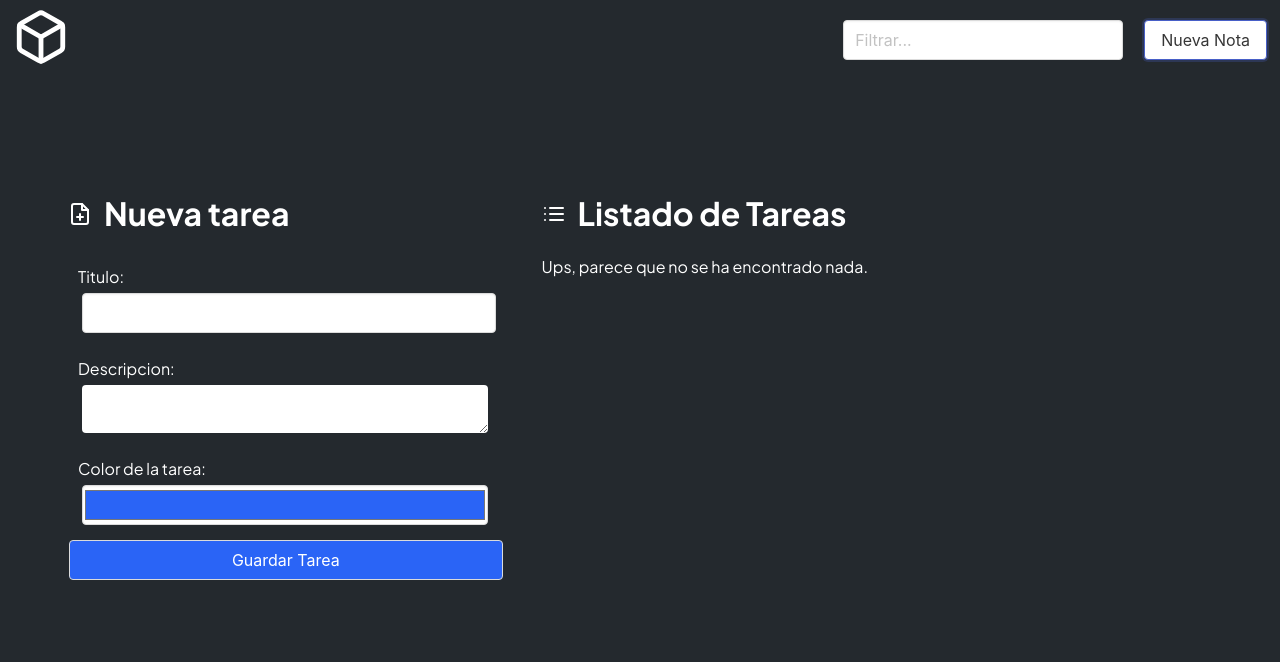
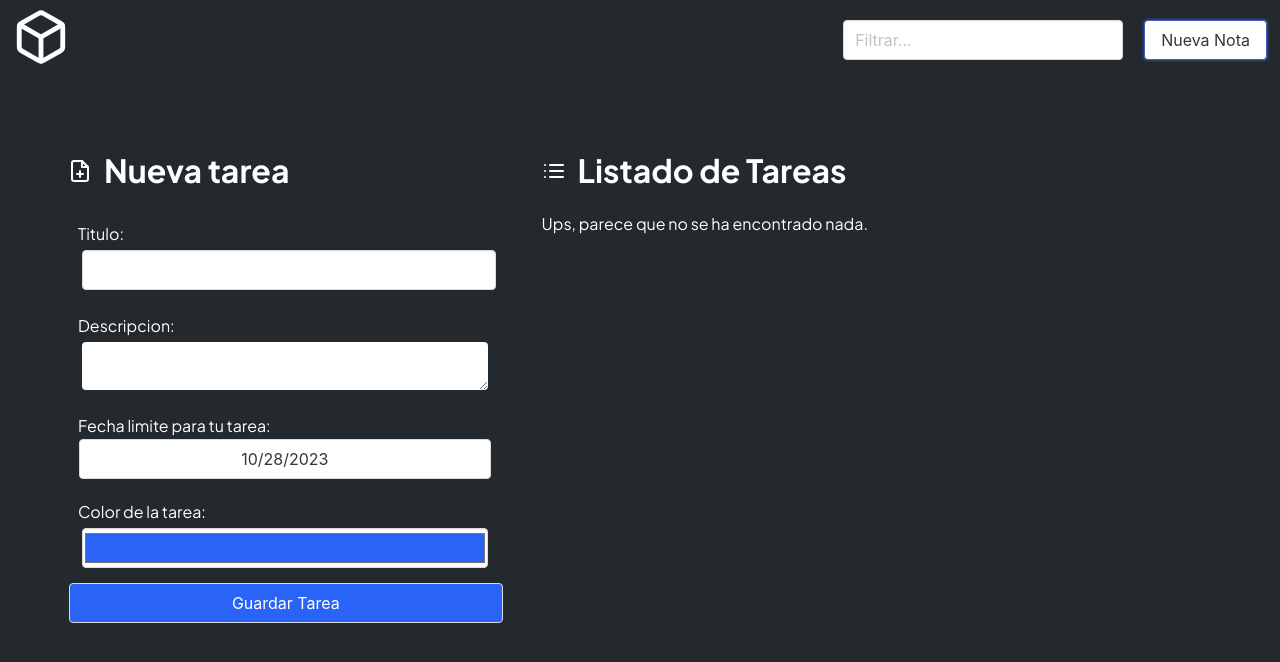
Before and after one commit to SantiagoCode/Todo-ReactApp, a React (Vite) app: page / in a window 1280 px wide. Both pictures are taken after a click on the button "Nueva Tarea". Shown: the top 662 px of the page. Built offline with nearby package versions, Linux system fonts and the light colour scheme.

Commit message:
Support to limitdate al tasks and use of react calendar

```diff
--- a/package.json
+++ b/package.json
@@ -12,6 +12,7 @@
   "dependencies": {
     "bulma": "^0.9.4",
     "react": "^18.2.0",
+    "react-calendar": "^4.7.0",
     "react-dom": "^18.2.0",
     "react-feather": "^2.0.10",
     "react-hot-toast": "^2.4.1",
--- a/src/assets/styles/App.scss
+++ b/src/assets/styles/App.scss
@@ -3,6 +3,8 @@
 
 @import './config.scss';
 @import './mixins/scrollBar.scss';
+
+@import 'react-calendar/dist/Calendar.css';
 
 html {
     overflow: hidden;
@@ -104,7 +106,6 @@ body {
             }
         }
 
-
         .date-text {
             font-size: 12px;
             text-align: right;
@@ -130,7 +131,6 @@ body {
                 background: transparent;
                 color: white;
             }
-
         }
     }
 }
@@ -140,3 +140,7 @@ body {
     --bg-color: #24292e;
     --primary: #2a64f6;
 }
+
+.react-calendar__navigation__label__labelText--from {
+    color: black;
+}
--- /dev/null
+++ b/src/components/Form.jsx
@@ -0,0 +1,101 @@
+import { useContext } from 'react'
+import InputDate from './inputs/InputDate'
+import toastMessage from './../helpers/toastMessage'
+import { TaskNotesContext } from './../context/TaskNotesContext'
+
+const Form = () => {
+  const { states, setters } = useContext(TaskNotesContext);
+  const { taskNotes, notes, tasks } = states
+  const { setNotes, setTasks } = setters
+
+  const validateNewItem = (title) => {
+    return (taskNotes === 'note' ? notes : tasks).find((item) => {
+        return item.title === title
+    })
+  }
+
+  const handleSubmitNote = (event) => {
+    event.preventDefault()
+    const form = new FormData(event.target)
+    const formFromEntries = Object.fromEntries(form)
+
+    formFromEntries.id = Object.fromEntries(form).title.toLowerCase().replaceAll(' ', '_')
+    formFromEntries.created = new Date().toLocaleDateString()
+
+    if (formFromEntries.title !== '' && formFromEntries.description !== '') {
+        if(!validateNewItem(formFromEntries.title)){
+            setNotes([formFromEntries, ...notes]);
+            toastMessage.success(`La nota ha sido guardada con exito.`)
+        } else {
+            toastMessage.error(`La nota con el nombre ${formFromEntries.title} ya existe, por favor seleccione un nombre diferente.`)
+        }
+    } else {
+        toastMessage.error('Debes introducir un titulo y una descripcion al menos para añadir una nota.')
+    }
+  }
+
+  const handleSubmitTask = (event) => {
+    event.preventDefault()
+    const form = new FormData(event.target)
+    const formFromEntries = Object.fromEntries(form)
+
+    formFromEntries.id = Object.fromEntries(form).title.toLowerCase().replaceAll(' ', '_')
+    formFromEntries.created = new Date().toLocaleDateString()
+
+    if (formFromEntries.title !== '' && formFromEntries.description !== '') {
+        if(!validateNewItem(formFromEntries.title)){
+            setTasks([formFromEntries, ...tasks]);
+            toastMessage.success(`La tarea ha sido guardada con exito.`)
+        } else {
+            toastMessage.error(`La tarea con el nombre ${formFromEntries.title} ya existe, por favor seleccione un nombre diferente.`)
+        }
+    } else {
+        toastMessage.error('Debes introducir un titulo y una descripcion al menos para añadir una tarea.')
+    }
+  }
+
+  return (
+    <>
+      {taskNotes === 'note' ?
+        <form onSubmit={handleSubmitNote}>
+            <label htmlFor="title">
+                <span>Titulo: </span>
+                <input className='input' type="text" name="title" id="title" />
+            </label>
+            <label htmlFor="description">
+                <span>Descripcion: </span>
+                <textarea rows="" cols="" name="description" id="description"></textarea>
+            </label>
+            <label htmlFor="color">
+                <span>Color de la nota: </span>
+                <input className='input' type="color" name="color" id="color" defaultValue={'#2a64f6'}/>
+            </label>
+            <button className='btn-save button'>
+                Guardar Nota
+            </button>
+        </form>
+        :
+        <form onSubmit={handleSubmitTask}>
+            <label htmlFor="title">
+                <span>Titulo: </span>
+                <input className='input' type="text" name="title" id="title" />
+            </label>
+            <label htmlFor="description">
+                <span>Descripcion: </span>
+                <textarea rows="" cols="" name="description" id="description"></textarea>
+            </label>
+            <InputDate text={'Fecha limite para tu tarea:'}/>
+            <label htmlFor="color">
+                <span>Color de la tarea: </span>
+                <input className='input' type="color" name="color" id="color" defaultValue={'#2a64f6'}/>
+            </label>
+            <button className='btn-save button'>
+                Guardar Tarea
+            </button>
+        </form>
+      }
+    </>
+  )
+}
+
+export default Form
--- a/src/components/ListItems.jsx
+++ b/src/components/ListItems.jsx
@@ -17,7 +17,7 @@ export const ItemNote = ({value}) => {
 
         if (!disabled) {
             const form = Object.fromEntries(new FormData(event.target))
-            const dayOfModification = new Date()
+            const dayOfModification = new InputDate()
 
             const dataClone = [...notes]
             const newData = dataClone.map((item) => {
@@ -25,7 +25,7 @@ export const ItemNote = ({value}) => {
                 if(item.id === id){
                     item.title = form.title;
                     item.description = form.description;
-                    item.date = dayOfModification.toLocaleDateString()
+                    item.date = dayOfModification.toLocaleInputDateString()
                     return item
                 } else {
                     return item
@@ -74,7 +74,10 @@ export const ItemNote = ({value}) => {
                 <form onSubmit={handleEditItem} id={value.id}>
                     <input className="input" type="text" name="title" id="" defaultValue={value.title} style={{ pointerEvents: disabled ? 'none' : 'auto' }}/>
                     <textarea className="textarea" rows="3" cols="" name="description" id="description" defaultValue={value.description} style={{ pointerEvents: disabled ? 'none' : 'auto' }}/>
-                    <h2 className="date-text has-text-white">{value.date}</h2>
+                    <h2 className="date-text has-text-white">Fecha de creacion: {value.created}</h2>
+                    {value.limitdate &&
+                        <h2 className="date-text has-text-white">Fecha limite para la tarea: {new Date(value.limitdate).toLocaleDateString()}</h2>
+                    }
 
                     <div className="buttons">
                         <div className="actions">
--- a/src/components/NewItem.jsx
+++ b/src/components/NewItem.jsx
@@ -1,104 +1,22 @@
-import * as Icon from 'react-feather';
+import * as Icon from 'react-feather'
 import { useContext } from 'react'
-import { TaskNotesContext } from './../context/TaskNotesContext';
-import toastMessage from './../helpers/toastMessage'
+import { TaskNotesContext } from './../context/TaskNotesContext'
+import Form from './Form'
 
 const NewItem = () => {
-    const { states, setters } = useContext(TaskNotesContext);
-    const { taskNotes, notes, tasks } = states
-    const { setNotes, setTasks } = setters
-
-    const validateNewItem = (title) => {
-        return (taskNotes === 'note' ? notes : tasks).find((item) => {
-            return item.title === title
-        })
-    }
-
-    const handleSubmitNote = (event) => {
-        event.preventDefault()
-        const form = new FormData(event.target)
-        const formFromEntries = Object.fromEntries(form)
-
-        formFromEntries.id = Object.fromEntries(form).title.toLowerCase().replaceAll(' ', '_')
-        formFromEntries.date = new Date().toLocaleDateString()
-
-        if (formFromEntries.title !== '' && formFromEntries.description !== '') {
-            if(!validateNewItem(formFromEntries.title)){
-                setNotes([formFromEntries, ...notes]);
-                toastMessage.success(`La nota ha sido guardada con exito.`)
-            } else {
-                toastMessage.error(`La nota con el nombre ${formFromEntries.title} ya existe, por favor seleccione un nombre diferente.`)
-            }
-        } else {
-            toastMessage.error('Debes introducir un titulo y una descripcion al menos para añadir una nota.')
-        }
-    }
-
-    const handleSubmitTask = (event) => {
-        event.preventDefault()
-        const form = new FormData(event.target)
-        const formFromEntries = Object.fromEntries(form)
-
-        formFromEntries.id = Object.fromEntries(form).title.toLowerCase().replaceAll(' ', '_')
-        formFromEntries.date = new Date().toLocaleDateString()
-
-        if (formFromEntries.title !== '' && formFromEntries.description !== '') {
-            if(!validateNewItem(formFromEntries.title)){
-                setTasks([formFromEntries, ...tasks]);
-                toastMessage.success(`La tarea ha sido guardada con exito.`)
-            } else {
-                toastMessage.error(`La tarea con el nombre ${formFromEntries.title} ya existe, por favor seleccione un nombre diferente.`)
-            }
-        } else {
-            toastMessage.error('Debes introducir un titulo y una descripcion al menos para añadir una tarea.')
-        }
-    }
+    const { states } = useContext(TaskNotesContext);
+    const { taskNotes } = states
 
     return (
         <div className='NewItem box is-shadowless'>
             <h1 className='title has-text-white'>
                 <Icon.FilePlus />
-                <span  className="ml-3"></span>
-                {taskNotes === 'note' ? 'Nueva nota' : 'Nueva tarea'}
+                <span  className="ml-3">
+                    {taskNotes === 'note' ? 'Nueva nota' : 'Nueva tarea'}
+                </span>
             </h1>
 
-            {taskNotes === 'note' ?
-            <form onSubmit={handleSubmitNote}>
-                <label htmlFor="title">
-                    <span>Titulo: </span>
-                    <input className='input' type="text" name="title" id="title" />
-                </label>
-                <label htmlFor="description">
-                    <span>Descripcion: </span>
-                    <textarea rows="" cols="" name="description" id="description"></textarea>
-                </label>
-                <label htmlFor="color">
-                    <span>Color de la nota: </span>
-                    <input className='input' type="color" name="color" id="color" defaultValue={'#2a64f6'}/>
-                </label>
-                <button className='btn-save button'>
-                    Guardar Nota
-                </button>
-            </form>
-            :
-            <form onSubmit={handleSubmitTask}>
-                <label htmlFor="title">
-                    <span>Titulo: </span>
-                    <input className='input' type="text" name="title" id="title" />
-                </label>
-                <label htmlFor="description">
-                    <span>Descripcion: </span>
-                    <textarea rows="" cols="" name="description" id="description"></textarea>
-                </label>
-                <label htmlFor="color">
-                    <span>Color de la tarea: </span>
-                    <input className='input' type="color" name="color" id="color" defaultValue={'#2a64f6'}/>
-                </label>
-                <button className='btn-save button'>
-                    Guardar Tarea
-                </button>
-            </form>
-            }
+            <Form />
         </div>
     )
 }
--- /dev/null
+++ b/src/components/inputs/InputDate.jsx
@@ -0,0 +1,37 @@
+import Calendar from 'react-calendar';
+import { useState } from 'react';
+
+const InputDate = ({ text }) => {
+  const [value, onChange] = useState(new Date());
+  const [show, setShow] = useState(false);
+
+  const handleShowCalendar = (e) => {
+    e.preventDefault();
+    setShow(!show);
+  };
+
+  return (
+    <label htmlFor="limitdate">
+      <span>{text}</span>
+      <input
+        className="is-hidden"
+        type="text"
+        name="limitdate"
+        id="limitdate"
+        value={value.toISOString()}
+      />
+      <button className="button" onClick={(e) => handleShowCalendar(e)}>
+        {value.toLocaleDateString()}
+      </button>
+      {show && (
+        <div className="is-relative">
+          <div style={{ position: 'absolute', zIndex: 9 }}>
+            <Calendar key={'calendar'} onChange={onChange} value={value} />
+          </div>
+        </div>
+      )}
+    </label>
+  );
+};
+
+export default InputDate;
```
Also changed, not shown: 1 other file (tests, documents, lock files or other folders).
